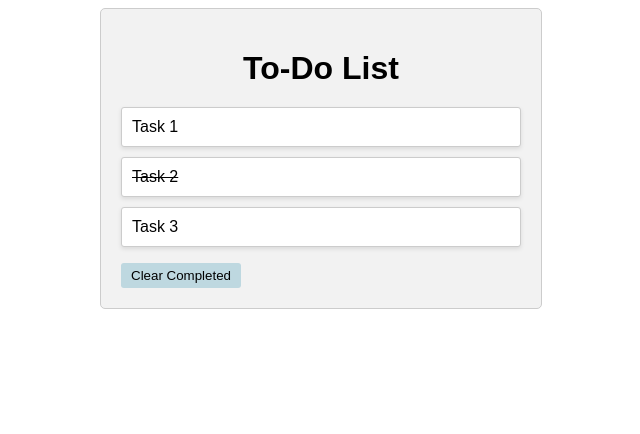
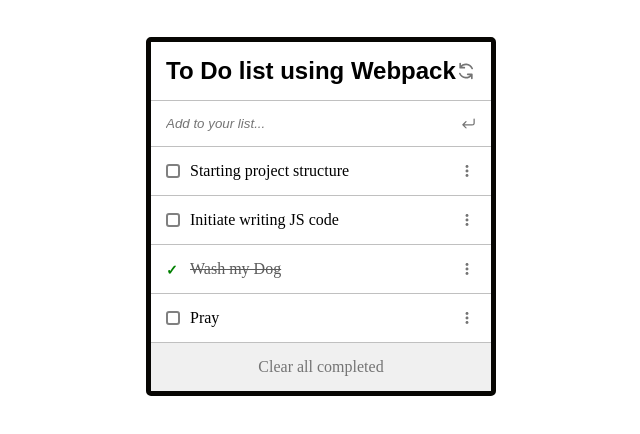
Before and after one commit to lerfast/To-do-list-webpack, a website built with webpack: page src/index.html in a window 1280 px wide. Shown: the whole page, without its empty margins (319-959 px from the left). Built offline with nearby package versions, Linux system fonts and the light colour scheme.

Commit message:
Updating Files
Updating FIles as the Exercise requirements

```diff
--- a/src/index.html
+++ b/src/index.html
@@ -1,18 +1,23 @@
 <!DOCTYPE html>
 <html lang="en">
 <head>
-  <meta charset="UTF-8">
-  <meta name="viewport" content="width=device-width, initial-scale=1.0">
-  <title>To-Do List</title>
-  <link rel="stylesheet" href="style.css">
+    <meta charset="UTF-8">
+    <meta http-equiv="X-UA-Compatible" content="IE=edge">
+    <meta name="viewport" content="width=device-width, initial-scale=1.0">
+    <title>To Do List</title>
 </head>
 <body>
-  <div class="container">
-    <h1>To-Do List</h1>
-    <ul id="taskList"></ul>
-    <button class="clear-completed-button">Clear Completed</button>
-  </div>
-
-  <script src="index.js" type="module"></script>
+    <section class="main-container">
+        <div class="main-title">
+            <h2>To Do list using Webpack</h2>
+          <img class="reload-icon" id="reload-img" alt="reload" />
+        </div>
+        <form class="add-form">
+          <input class="add-input" type="text" required placeholder="Add to your list..."/>
+          <img id="enter-icon" class="enter-icon" alt="intro" />
+        </form>
+        <ul class="list-container" id="list-container"></ul>
+        <div class="clear-btn">Clear all completed</div>
+      </section>
 </body>
 </html>
--- a/src/index.js
+++ b/src/index.js
@@ -1,25 +1,53 @@
 import './style.css';
+import moreIcon from '../src/more.svg';
+import reload from './reload.svg';
+import enter from './enter.svg';
 
-const tasks = [
-  { description: 'Task 1', completed: false, index: 1 },
-  { description: 'Task 2', completed: true, index: 2 },
-  { description: 'Task 3', completed: false, index: 3 },
+const ToDoListContainer = document.getElementById('list-container');
+const reloadIcon = document.getElementById('reload-img');
+const enterIcon = document.getElementById('enter-icon');
+enterIcon.src = enter;
+reloadIcon.src = reload;
+const todoList = [
+  {
+    id: 1,
+    description: 'Starting project structure',
+    completed: false,
+  },
+  {
+    id: 2,
+    description: 'Initiate writing JS code',
+    completed: false,
+  },
+  {
+    id: 3,
+    description: 'Wash my Dog',
+    completed: true,
+  },
+  {
+    id: 4,
+    description: 'Pray ',
+    completed: false,
+  },
 ];
 
-function renderTasks() {
-  const taskList = document.getElementById('taskList');
-  taskList.innerHTML = '';
+const renderList = (list) => {
+  let innerList = '';
+  if (list.length === 0) {
+    innerList = '<h3 class="list-placeholder">Add your first task!</h3>';
+  } else {
+    const sortedList = list.sort((a, b) => a.id - b.id);
+    sortedList.forEach((task) => {
+      innerList += `
+          <li class="to-do-tasks">
+            <div class="check-box ${task.completed ? 'completed' : ''}">${task.completed ? '✓' : ''}</div>
+            <p class="task-description ${task.completed ? 'line-through' : ''}">${task.description}</p>
+            <img class="more-logo" src="${moreIcon}"/>
+          </li>
+          `;
+    });
+  }
+  ToDoListContainer.innerHTML = innerList;
+};
 
-  tasks.forEach((task) => {
-    const listItem = document.createElement('li');
-    listItem.textContent = task.description;
-
-    if (task.completed) {
-      listItem.classList.add('completed');
-    }
-
-    taskList.appendChild(listItem);
-  });
-}
-
-renderTasks();
+window.onload = renderList(todoList);
--- a/src/style.css
+++ b/src/style.css
@@ -1,49 +1,120 @@
-body {
-  font-family: Arial, sans-serif;
+* {
+  margin: 0;
+  padding: 0;
+  box-sizing: border-box;
 }
 
-.container {
-  max-width: 400px;
-  margin: 0 auto;
-  padding: 20px;
-  background-color: #f2f2f2;
-  border: 1px solid #ccc;
-  border-radius: 5px;
+h2 {
+  color: black;
+  font-family: Arial, Helvetica, sans-serif;
 }
 
-h1 {
-  text-align: center;
-  margin-bottom: 20px;
+body {
+  width: 100%;
+  min-height: 54vh;
+  display: grid;
+  place-content: center;
+
 }
 
-ul {
-  list-style: none;
-  padding: 0;
+.line-through {
+  color: rgb(90, 90, 90);
+  text-decoration: line-through;
 }
 
-li {
+.main-container {
+  background-color: rgb(192, 192, 192);
+  display: flex;
+  flex-direction: column;
+  gap: 1px;
+  min-width: 350px;
+  border: 5px solid rgb(7, 6, 3);
+  border-radius: 5px;
+
+}
+
+.main-title {
+  background-color: white;
+  padding: 15px;
+  display: flex;
+  justify-content: space-between;
+  align-items: center;
+}
+
+.reload-icon {
+  height: 20px;
+  cursor: pointer;
+}
+
+.add-form {
+  width: 100%;
+  background-color: white;
   display: flex;
   align-items: center;
   justify-content: space-between;
-  margin-bottom: 10px;
-  padding: 10px;
-  background-color: #fff;
-  border: 1px solid #ccc;
-  border-radius: 3px;
-  box-shadow: 0 2px 4px rgba(0, 0, 0, 0.1);
+  padding: 15px;
 }
 
-li.completed {
-  text-decoration: line-through;
+.add-input {
+  font-style: italic;
+  border: none;
+  width: 100%;
 }
 
-.clear-completed-button {
-  display: block;
-  margin-top: 10px;
-  padding: 5px 10px;
-  background-color: #2689a741;
-  color: black;
-  border: none;
+.add-input:focus {
+  outline: none;
+}
+
+.enter-icon {
+  height: 15px;
+}
+
+.list-container {
+  background-color: rgb(192, 192, 192);
+  display: flex;
+  flex-direction: column;
+  gap: 1px;
+  list-style: none;
+}
+
+.to-do-tasks {
+  width: 100%;
+  text-align: left;
+  background-color: white;
+  padding: 15px;
+  display: flex;
+  align-items: center;
+  gap: 10px;
+}
+
+.task-description {
+  margin-right: auto;
+}
+
+.more-logo {
+  height: 100%;
+  cursor: move;
+}
+
+.check-box {
+  width: 14px;
+  height: 14px;
   border-radius: 3px;
+  border: 2px solid grey;
   cursor: pointer;
 }
+
+.completed {
+  border: none;
+  font-size: 14px;
+  color: green;
+  font-weight: bold;
+}
+
+.clear-btn {
+  background-color: rgb(240, 240, 240);
+  padding: 15px;
+  text-align: center;
+  color: rgb(116, 116, 116);
+  cursor: pointer;
+}
--- a/webpack.config.js
+++ b/webpack.config.js
@@ -19,6 +19,10 @@ module.exports = {
         test: /\.css$/,
         use: ['style-loader', 'css-loader'],
       },
+      {
+        test: /\.(png|svg|jpg|jpeg|gif)$/i,
+        type: 'asset/resource',
+      },
     ],
   },
 };
```
Also changed, not shown: src/enter.svg (added), src/more.svg (added), src/reload.svg (added).
